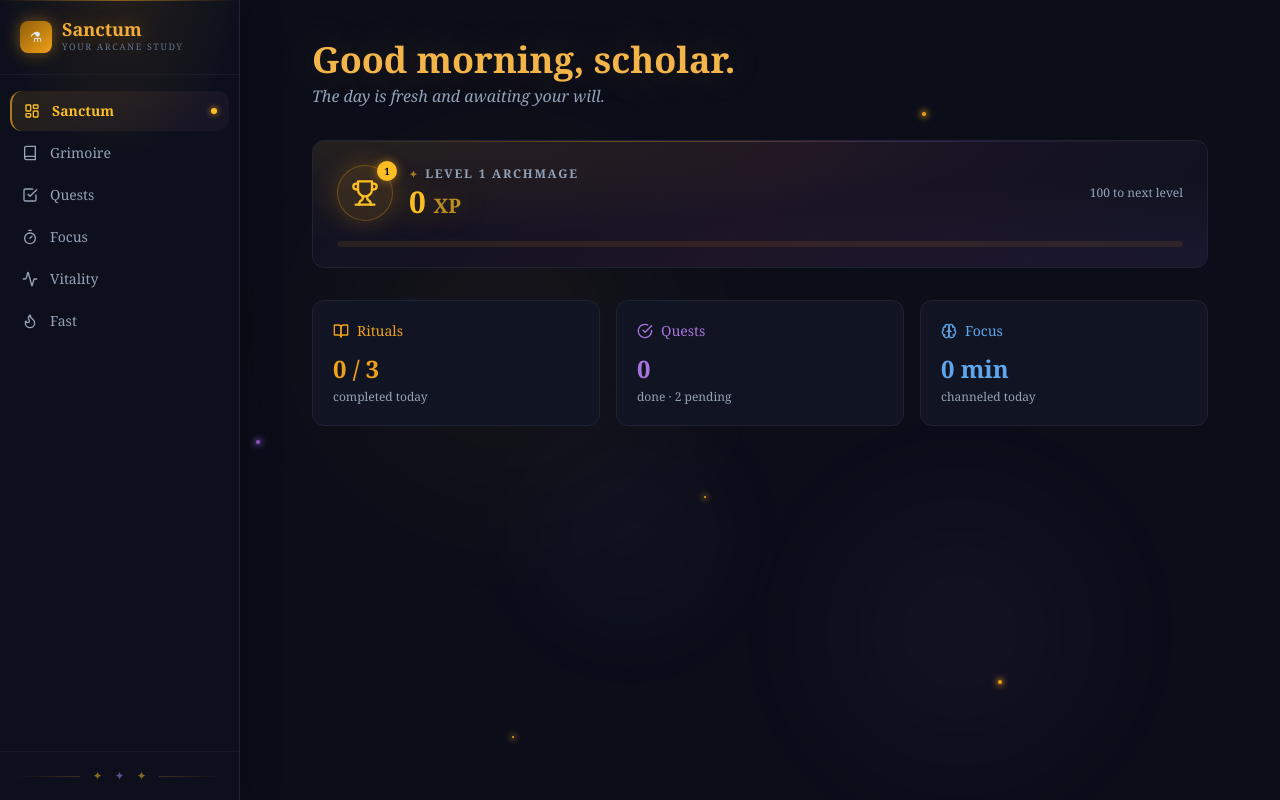
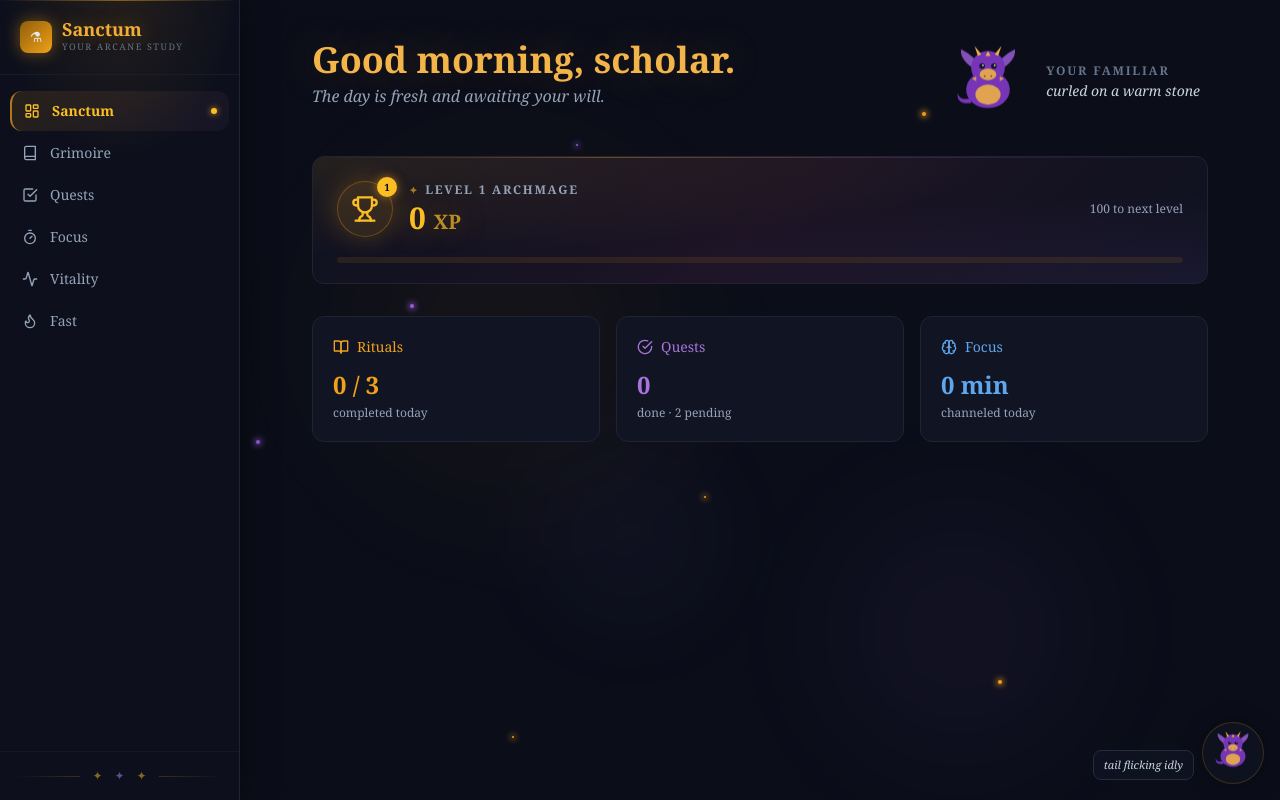
Before and after one commit to cnotincluded-hash/sanctum, a React (Vite) app: page / in a window 1280 px wide. Built offline with nearby package versions, Linux system fonts and the light colour scheme; the HTML template or start-up script is replaced by a standard one.

Commit message:
added animation

```diff
--- a/src/App.tsx
+++ b/src/App.tsx
@@ -244,20 +244,159 @@ function ArcaneDivider({ children, className }: any) {
   );
 }
 
+/* ============================== Dragon Familiar ============================== */
+
+type DragonPose = "idle" | "reading" | "questing" | "focusing" | "tending" | "sleeping" | "cheer";
+
+const DRAGON_FLAVOR: Record<DragonPose, string[]> = {
+  idle: ["watching the candlelight", "curled on a warm stone", "tail flicking idly"],
+  reading: ["nose in a spellbook", "scanning old runes", "humming over the grimoire"],
+  questing: ["sharpening its claws", "eyeing the quest board", "pacing with anticipation"],
+  focusing: ["perched in silent vigil", "eyes half-closed, focused", "matching your breathing"],
+  tending: ["sniffing a vial of water", "stretching its wings", "counting your steps"],
+  sleeping: ["dozing through the fast", "snoring tiny puffs of smoke", "dreaming of feasts to come"],
+  cheer: ["delighted!", "doing a little spin", "very proud of you"],
+};
+
+function useDragonFlavor(pose: DragonPose) {
+  const [line, setLine] = useState(() => DRAGON_FLAVOR[pose][0]);
+  useEffect(() => {
+    const options = DRAGON_FLAVOR[pose];
+    setLine(options[Math.floor(Math.random() * options.length)]);
+  }, [pose]);
+  return line;
+}
+
+/** Pure SVG/CSS tiny dragon. `size` in px. `pose` changes posture/eye state. */
+function DragonSprite({ pose, size = 56, bounce = false }: { pose: DragonPose; size?: number; bounce?: boolean }) {
+  const bodyColor = "hsl(270 55% 46%)";
+  const bellyColor = "hsl(38 80% 60%)";
+  const wingColor = "hsl(270 60% 60%)";
+  const eyesClosed = pose === "sleeping" || pose === "focusing";
+  const tilt = pose === "reading" ? -8 : pose === "questing" ? 6 : 0;
+
+  return (
+    <div
+      className={cn("relative select-none", bounce && "dragon-bounce")}
+      style={{ width: size, height: size }}
+      title={pose}
+    >
+      <svg
+        viewBox="0 0 100 100"
+        width={size}
+        height={size}
+        style={{ transform: `rotate(${tilt}deg)`, transition: "transform 0.4s ease" }}
+        className={pose === "idle" ? "dragon-float" : pose === "focusing" ? "dragon-breathe" : ""}
+      >
+        {/* tail */}
+        <path d="M 30 78 Q 12 80 14 66 Q 16 76 30 72 Z" fill={bodyColor} />
+        {/* wings */}
+        <path d="M 38 40 Q 16 28 18 14 Q 34 22 44 38 Z" fill={wingColor} opacity={0.85} className={pose === "cheer" ? "dragon-wing-flap" : ""} />
+        <path d="M 62 40 Q 84 28 82 14 Q 66 22 56 38 Z" fill={wingColor} opacity={0.85} className={pose === "cheer" ? "dragon-wing-flap" : ""} />
+        {/* body */}
+        <ellipse cx="50" cy="62" rx="26" ry="22" fill={bodyColor} />
+        {/* belly */}
+        <ellipse cx="50" cy="68" rx="15" ry="12" fill={bellyColor} opacity={0.9} />
+        {/* head */}
+        <circle cx="50" cy="36" r="20" fill={bodyColor} />
+        {/* snout */}
+        <ellipse cx="50" cy="44" rx="10" ry="7" fill={bellyColor} opacity={0.9} />
+        {/* horns */}
+        <path d="M 38 22 L 34 10 L 42 20 Z" fill={bellyColor} />
+        <path d="M 62 22 L 66 10 L 58 20 Z" fill={bellyColor} />
+        {/* eyes */}
+        {eyesClosed ? (
+          <>
+            <path d="M 40 34 Q 44 37 48 34" stroke="#1a1530" strokeWidth="2.2" fill="none" strokeLinecap="round" />
+            <path d="M 52 34 Q 56 37 60 34" stroke="#1a1530" strokeWidth="2.2" fill="none" strokeLinecap="round" />
+          </>
+        ) : (
+          <>
+            <circle cx="43" cy="34" r="3.4" fill="#1a1530" />
+            <circle cx="57" cy="34" r="3.4" fill="#1a1530" />
+            <circle cx="44" cy="33" r="1" fill="white" />
+            <circle cx="58" cy="33" r="1" fill="white" />
+          </>
+        )}
+        {/* nostrils */}
+        <circle cx="46" cy="46" r="1" fill="#1a1530" opacity={0.6} />
+        <circle cx="54" cy="46" r="1" fill="#1a1530" opacity={0.6} />
+        {/* spine spikes */}
+        <path d="M 50 16 L 53 22 L 47 22 Z" fill={bellyColor} />
+        <path d="M 36 46 L 31 49 L 36 52 Z" fill={bellyColor} opacity={0.8} />
+        <path d="M 64 46 L 69 49 L 64 52 Z" fill={bellyColor} opacity={0.8} />
+        {/* sleeping zzz */}
+        {pose === "sleeping" && (
+          <text x="68" y="20" fontSize="10" fill="hsl(38 80% 65%)" fontFamily="Georgia, serif" className="dragon-zzz">z</text>
+        )}
+        {/* book for reading pose */}
+        {pose === "reading" && (
+          <rect x="38" y="76" width="24" height="4" rx="1" fill="hsl(38 80% 60%)" opacity={0.85} />
+        )}
+        {/* cheer sparkle */}
+        {pose === "cheer" && (
+          <text x="68" y="22" fontSize="11" fill="hsl(38 88% 62%)" className="dragon-sparkle">✦</text>
+        )}
+      </svg>
+    </div>
+  );
+}
+
+/** Small persistent corner companion shown on every page. */
+function DragonCorner({ pose, bounce }: { pose: DragonPose; bounce: boolean }) {
+  const line = useDragonFlavor(pose);
+  return (
+    <div
+      className="fixed bottom-4 right-4 z-30 flex items-end gap-2 pointer-events-none"
+      aria-hidden="true"
+    >
+      <div
+        className="hidden sm:block rounded-lg px-2.5 py-1.5 text-[11px] italic text-slate-300 mb-1"
+        style={{ background: "hsl(228 36% 10% / 0.85)", border: "1px solid hsl(228 25% 20%)", backdropFilter: "blur(4px)" }}
+      >
+        {line}
+      </div>
+      <div
+        className="rounded-full p-1.5"
+        style={{ background: "hsl(228 36% 10% / 0.7)", border: "1px solid hsl(38 88% 52% / 0.2)", boxShadow: "0 0 20px rgba(0,0,0,0.4)" }}
+      >
+        <DragonSprite pose={pose} size={48} bounce={bounce} />
+      </div>
+    </div>
+  );
+}
+
+/** Larger featured dragon for the dashboard. */
+function DragonFeature({ pose, bounce }: { pose: DragonPose; bounce: boolean }) {
+  const line = useDragonFlavor(pose);
+  return (
+    <div className="flex items-center gap-4 px-2">
+      <DragonSprite pose={pose} size={84} bounce={bounce} />
+      <div>
+        <div className="text-xs uppercase tracking-[0.15em] text-slate-500 font-semibold mb-0.5">Your familiar</div>
+        <div className="text-sm text-slate-300 italic">{line}</div>
+      </div>
+    </div>
+  );
+}
+
 /* ============================== Dashboard Page ============================== */
 
-function DashboardPage({ state }: { state: any }) {
+function DashboardPage({ state, dragonPose, dragonBounce }: { state: any; dragonPose: DragonPose; dragonBounce: boolean }) {
   const summary = computeSummary(state);
   const { text: greeting, sub: greetingSub } = getGreeting();
   const xpIntoLevel = summary.xp % 100;
 
   return (
     <div className="space-y-8 animate-in">
-      <header className="space-y-1">
-        <h1 className="text-4xl font-serif font-bold" style={{ color: "hsl(38 88% 62%)", textShadow: "0 0 40px hsl(38 88% 52% / 0.25)" }}>
-          {greeting}
-        </h1>
-        <p className="text-slate-400 italic">{greetingSub}</p>
+      <header className="flex items-start justify-between gap-4 flex-wrap">
+        <div className="space-y-1">
+          <h1 className="text-4xl font-serif font-bold" style={{ color: "hsl(38 88% 62%)", textShadow: "0 0 40px hsl(38 88% 52% / 0.25)" }}>
+            {greeting}
+          </h1>
+          <p className="text-slate-400 italic">{greetingSub}</p>
+        </div>
+        <DragonFeature pose={dragonPose} bounce={dragonBounce} />
       </header>
 
       <Card
@@ -1136,6 +1275,39 @@ export default function SanctumApp() {
   const [state, setState] = useSanctumStore();
   const [page, setPage] = useState("dashboard");
   const [mobileNavOpen, setMobileNavOpen] = useState(false);
+  const [dragonBounce, setDragonBounce] = useState(false);
+  const prevCompletionsRef = useRef({ habits: 0, tasksDone: 0 });
+
+  // Trigger a cheer bounce whenever a habit completion or task completion count increases.
+  useEffect(() => {
+    const habitsCount = state.habitCompletions.length;
+    const tasksDoneCount = state.tasks.filter((t: Task) => t.status === "done").length;
+    const prev = prevCompletionsRef.current;
+    if (habitsCount > prev.habits || tasksDoneCount > prev.tasksDone) {
+      setDragonBounce(true);
+      const timeout = setTimeout(() => setDragonBounce(false), 750);
+      prevCompletionsRef.current = { habits: habitsCount, tasksDone: tasksDoneCount };
+      return () => clearTimeout(timeout);
+    }
+    prevCompletionsRef.current = { habits: habitsCount, tasksDone: tasksDoneCount };
+  }, [state.habitCompletions, state.tasks]);
+
+  const hasActiveFocus = false; // focus timer state is local to FocusPage; corner uses page-based pose below
+  const hasActiveFast = state.fastSessions.some((f: FastSession) => f.status === "active");
+
+  const dragonPose: DragonPose = dragonBounce
+    ? "cheer"
+    : page === "habits"
+    ? "reading"
+    : page === "tasks"
+    ? "questing"
+    : page === "focus"
+    ? "focusing"
+    : page === "health"
+    ? "tending"
+    : page === "fast"
+    ? (hasActiveFast ? "sleeping" : "idle")
+    : "idle";
 
   const renderPage = () => {
     switch (page) {
@@ -1144,7 +1316,7 @@ export default function SanctumApp() {
       case "focus": return <FocusPage state={state} setState={setState} />;
       case "health": return <HealthPage state={state} setState={setState} />;
       case "fast": return <FastingPage state={state} setState={setState} />;
-      default: return <DashboardPage state={state} />;
+      default: return <DashboardPage state={state} dragonPose={dragonPose} dragonBounce={dragonBounce} />;
     }
   };
 
@@ -1156,6 +1328,25 @@ export default function SanctumApp() {
         .animate-in { animation: fade-in 0.4s ease-out; }
         input::placeholder { color: #64748b; }
         input { font-family: -apple-system, BlinkMacSystemFont, 'Segoe UI', sans-serif; }
+
+        @keyframes dragon-float { 0%, 100% { transform: translateY(0); } 50% { transform: translateY(-4px); } }
+        .dragon-float { animation: dragon-float 3.2s ease-in-out infinite; }
+        @keyframes dragon-breathe { 0%, 100% { transform: scale(1); } 50% { transform: scale(1.035); } }
+        .dragon-breathe { animation: dragon-breathe 2.6s ease-in-out infinite; }
+        @keyframes dragon-bounce-kf {
+          0% { transform: scale(1) translateY(0) rotate(0deg); }
+          25% { transform: scale(1.18) translateY(-10px) rotate(-6deg); }
+          50% { transform: scale(1.05) translateY(-2px) rotate(4deg); }
+          75% { transform: scale(1.12) translateY(-6px) rotate(-2deg); }
+          100% { transform: scale(1) translateY(0) rotate(0deg); }
+        }
+        .dragon-bounce { animation: dragon-bounce-kf 0.7s ease-out; }
+        @keyframes dragon-wing-flap-kf { 0%, 100% { opacity: 0.85; } 50% { opacity: 1; transform: scaleY(1.15); } }
+        .dragon-wing-flap { animation: dragon-wing-flap-kf 0.5s ease-in-out infinite; transform-origin: center; }
+        @keyframes dragon-zzz-kf { 0% { opacity: 0; transform: translateY(0); } 50% { opacity: 1; } 100% { opacity: 0; transform: translateY(-8px); } }
+        .dragon-zzz { animation: dragon-zzz-kf 2.4s ease-in-out infinite; }
+        @keyframes dragon-sparkle-kf { 0%, 100% { opacity: 0.4; transform: scale(0.9); } 50% { opacity: 1; transform: scale(1.2); } }
+        .dragon-sparkle { animation: dragon-sparkle-kf 0.8s ease-in-out infinite; }
       `}</style>
 
       {/* Ambient background */}
@@ -1240,6 +1431,8 @@ export default function SanctumApp() {
           <div className="max-w-4xl mx-auto">{renderPage()}</div>
         </div>
       </main>
+
+      <DragonCorner pose={dragonPose} bounce={dragonBounce} />
     </div>
   );
 }
```
Also changed, not shown: 2 other files (tests, documents, lock files or other folders).
